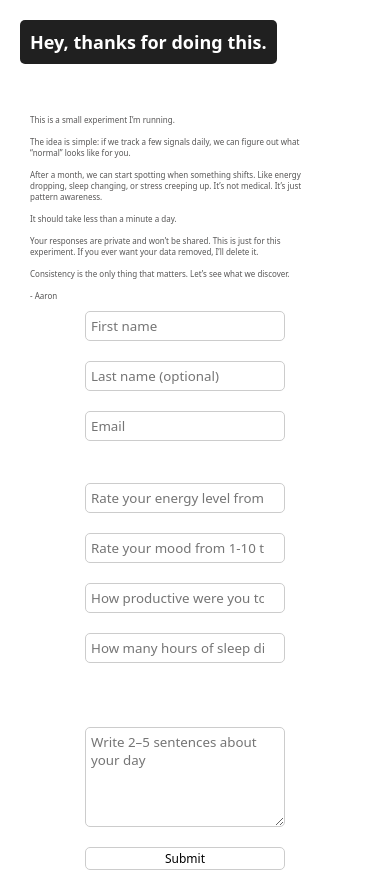
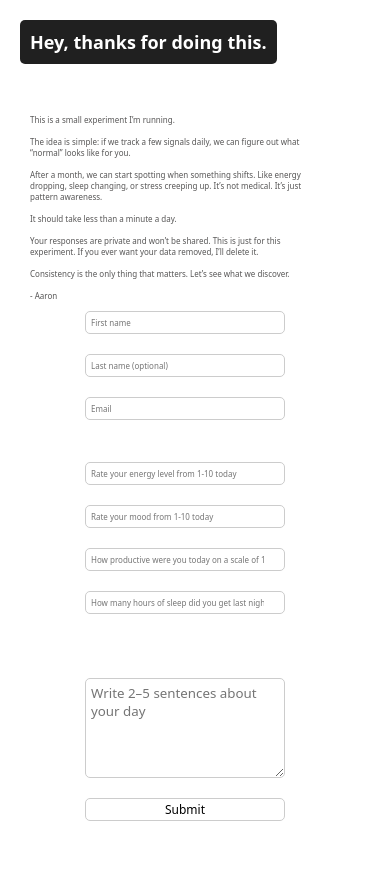
Before and after one commit to DiamondD7/eos_client, a React (Vite) app: page / in a window 390 px wide. After the commit the page ends 844 px from the top, so only its background shows below. Built offline with nearby package versions, Linux system fonts and the light colour scheme.

Commit message:
change font for smaller device

```diff
--- a/src/styles/responsiveness.css
+++ b/src/styles/responsiveness.css
@@ -20,6 +20,7 @@
 
 @media (max-width:550px){
         .form__input{
+    font-size: 10px;
     width: 250px;
 }
 
@@ -43,6 +44,7 @@
     gap: 10px;
     }
 .form__input{
+    font-size: 8px;
     width: 200px;
 }
 .form-sentence__textarea{
@@ -60,6 +62,10 @@
 }
 
 @media (max-width:400px){
+.form__input{
+    font-size: 8px;
+    width: 200px;
+}
 .welcome-statement-form__wrapper{
     display:block;
 }
```
